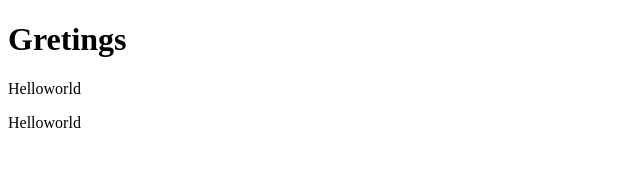
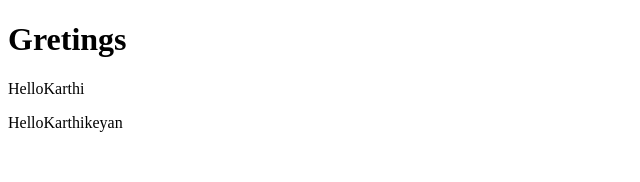
Before and after one commit to karthikeyan13762/react-51, a React (Vite) app: page / in a window 1280 px wide. Shown: the top 182 px of the page, without its empty margins (0-640 px from the left). Built offline with nearby package versions, Linux system fonts and the light colour scheme.

Commit message:
Passing data as a props

```diff
--- a/src/App.jsx
+++ b/src/App.jsx
@@ -1,7 +1,8 @@
 
-function Hello() {
+function Hello(props) {
+  console.log(props);
   return(
-    <p>Helloworld</p>
+    <p>Hello{props.userName}</p>
   )
 }
 
@@ -9,11 +10,16 @@ function Hello() {
 
 
 function App(){
+
+let user1="Karthi";
+let user2="Karthikeyan";
+
+
   return(
     <div>
       <h1>Gretings</h1>
-      <Hello/>
-       <Hello/>
+      <Hello userName={user1}/>
+       <Hello userName={user2}/>
     </div>
   )
 }
```
